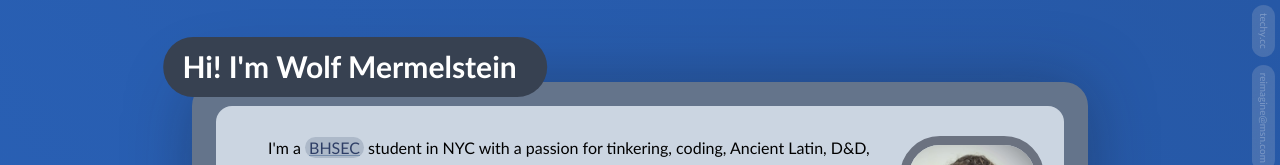
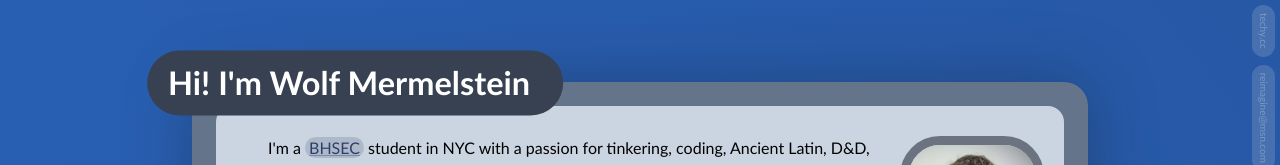
Before and after one commit to 404Wolf/404Wolf.com, a Next.js app: page / in a window 1280 px wide. Shown: the top 165 px of the page. Built offline with nearby package versions, Linux system fonts and the light colour scheme.

Commit message:
Improve large screen styles

```diff
--- a/src/components/layouts/MainLayout.tsx
+++ b/src/components/layouts/MainLayout.tsx
@@ -13,7 +13,7 @@ const MainLayout = ({ children, header, headerWidth="w-fit" }: MainLayoutProps)
             {header &&
                 <div>
                     <Link href="/">
-                        <div className={ `absolute bg-gray-700 text-white rounded-3xl sm:rounded-full py-2 sm:py-[6px] px-4 ${headerWidth} scale-[120%] translate-x-2 sm:translate-x-[.2rem] -translate-y-7 sm:-translate-y-[2.5rem] text-[1rem] sm:text-[25px] text-center sm:text-left font-bold z-50` }>
+                        <div className={ `absolute bg-gray-700 text-white rounded-3xl sm:rounded-full py-2 sm:py-[6px] px-4 ${headerWidth} scale-[120%] lg:scale-[130%] translate-x-2 sm:translate-x-[.2rem] -translate-y-7 sm:-translate-y-[2.5rem] lg:-translate-y-[1.5rem] text-[1rem] sm:text-[25px] text-center sm:text-left font-bold z-50` }>
                             { header }
                         </div>
                     </Link>
```
